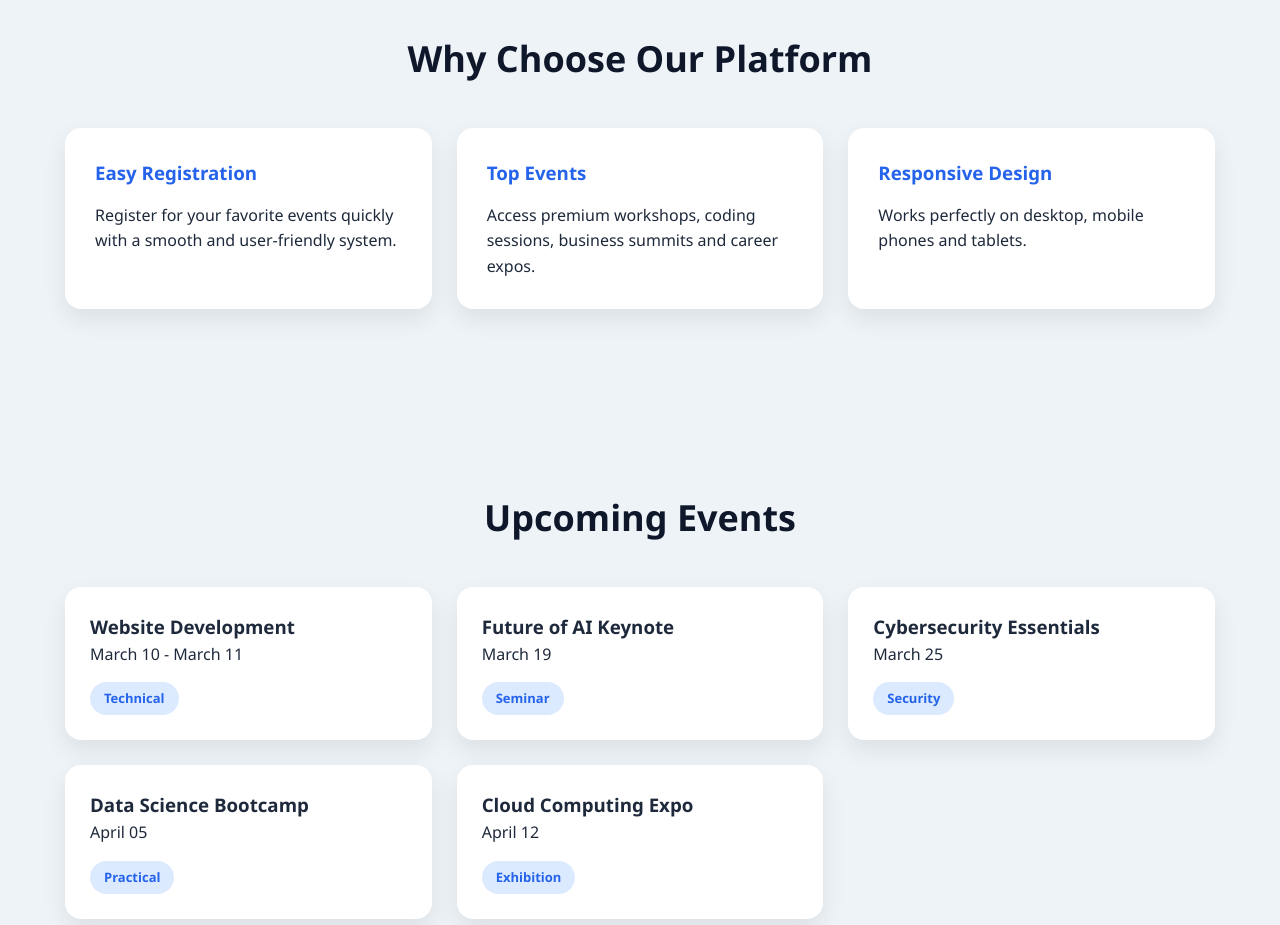
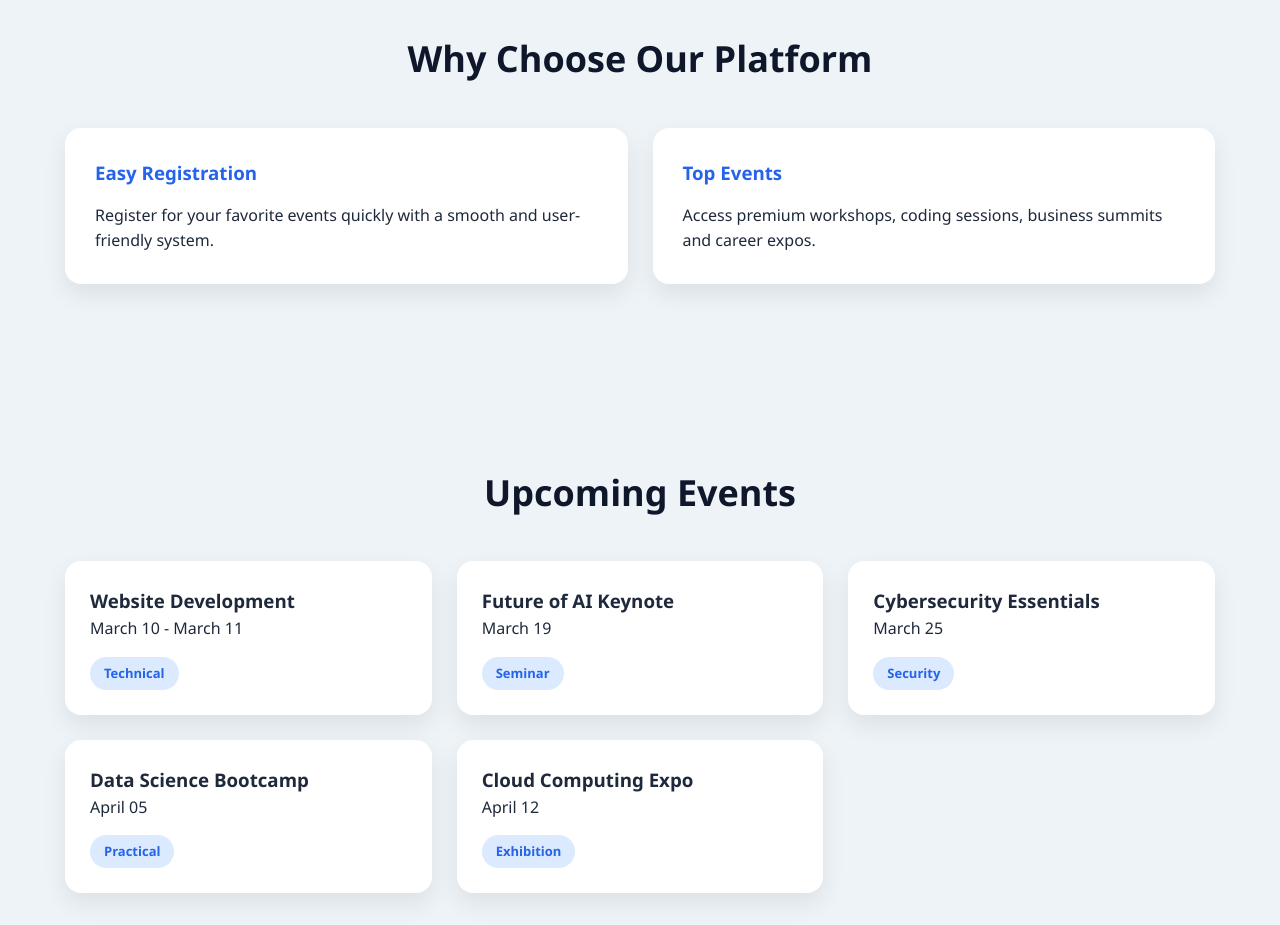
Before and after one commit to Jeevan975/Professional-Event-Dashboard, a plain HTML site: page index.html in a window 1280 px wide. Shown: the part 860-1785 px from the top of the page. Drawn offline with Linux system fonts and the light colour scheme.

Commit message:
Update index.html

```diff
--- a/index.html
+++ b/index.html
@@ -305,10 +305,6 @@ font-size:28px;
 <p>Access premium workshops, coding sessions, business summits and career expos.</p>
 </div>
 
-<div class="card">
-<h3>Responsive Design</h3>
-<p>Works perfectly on desktop, mobile phones and tablets.</p>
-</div>
 
 </div>
 </div>
```
